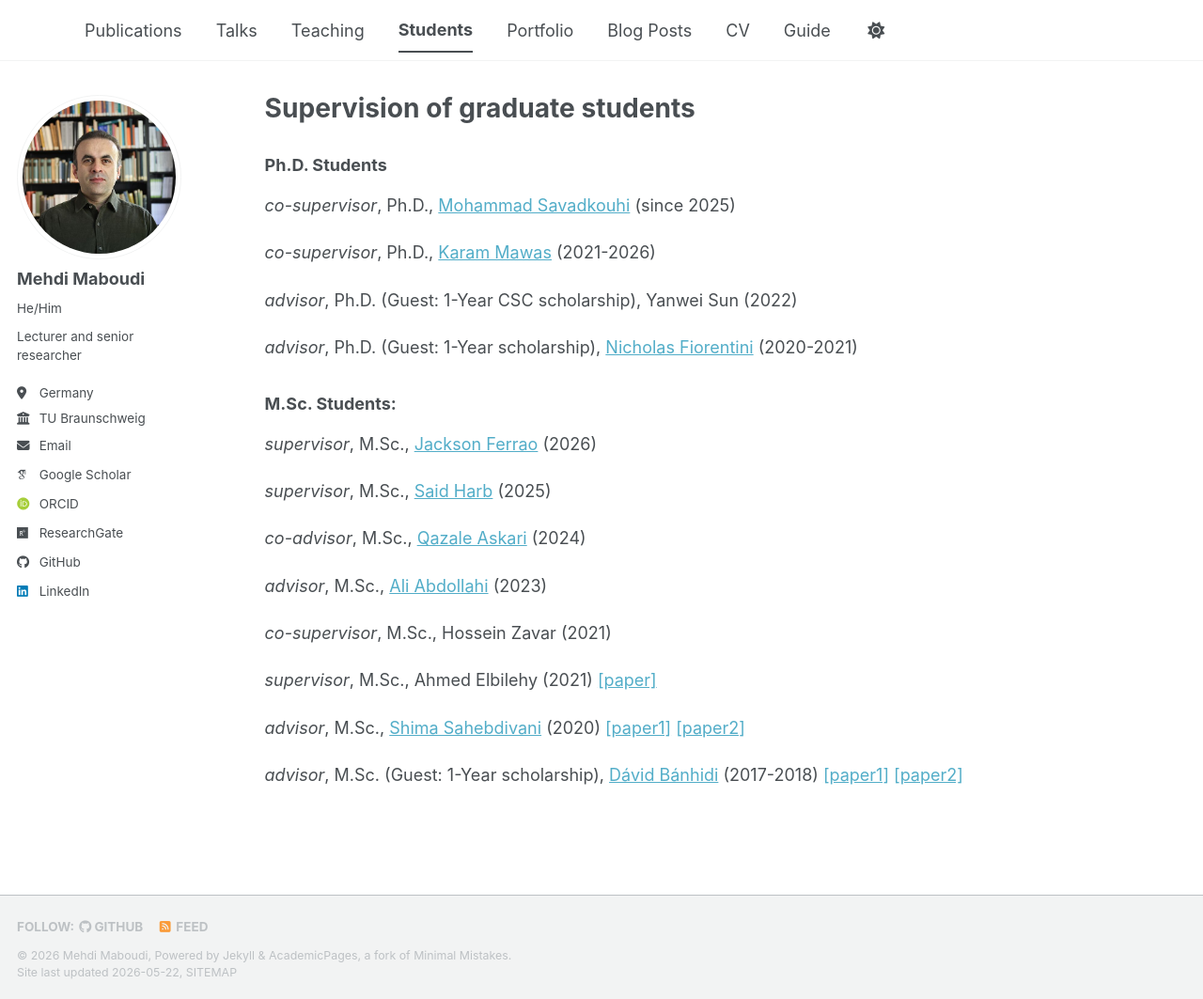
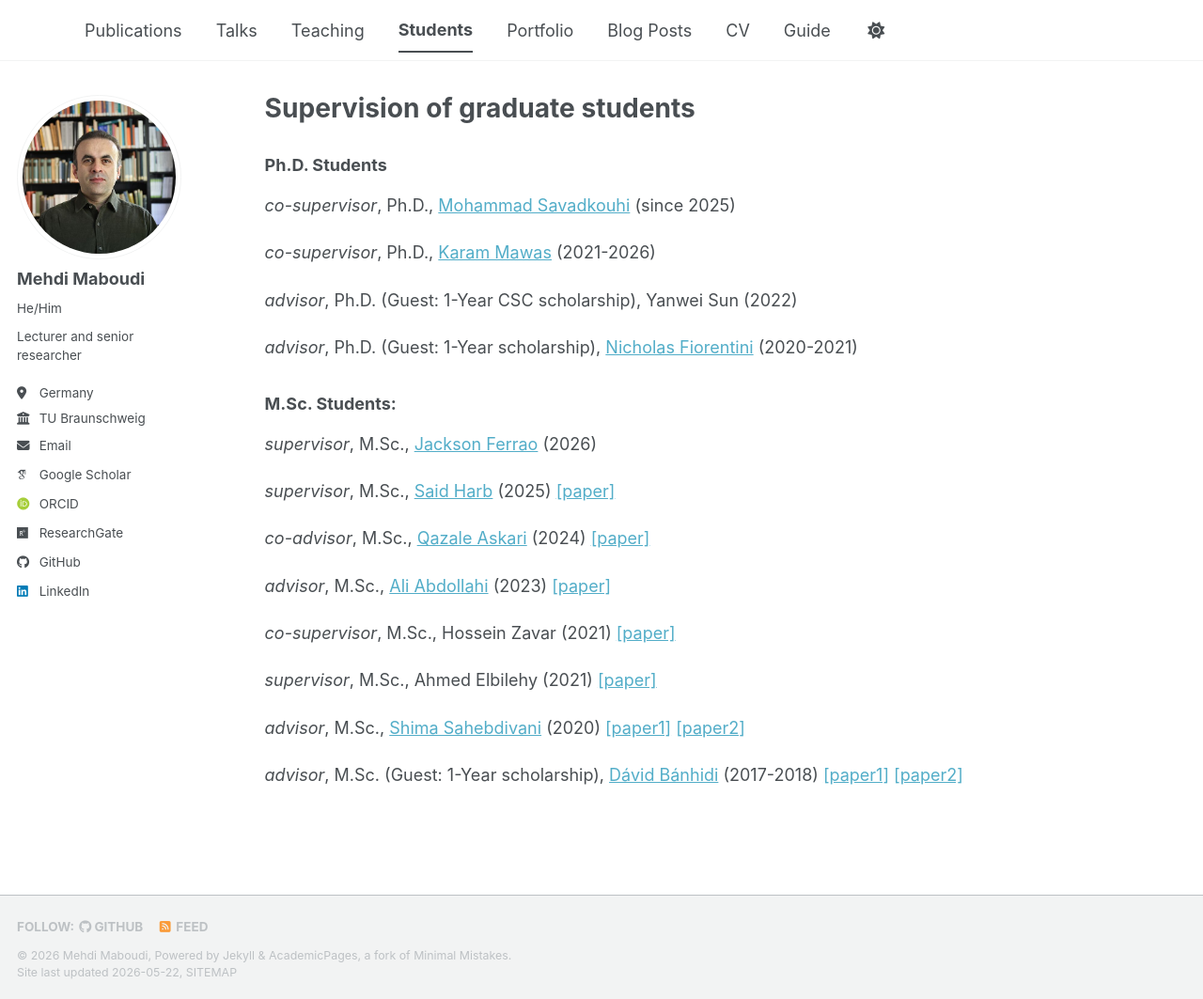
Before and after one commit to MehdiMaboudi/mehdimaboudi.github.io, a Jekyll site: the page built from _pages/students.html, in a window 1280 px wide and 1063 px high. Shown: the whole window at 94% size. Built offline with Jekyll 4.4.1, drawn with Linux system fonts in a browser that asks for light colours; some web fonts are replaced; a script bundle is joined from its source files by our own code; library files that are not in the unit come from our copies.

Commit message:
MSc students papers added

```diff
--- a/_pages/students.html
+++ b/_pages/students.html
@@ -31,18 +31,22 @@ author_profile: true
 
   <p>
     <i>supervisor</i>, M.Sc., <a href="https://www.linkedin.com/in/said-harb/"  target="_blank" rel="noopener noreferrer">Said Harb</a> (2025)
+    <a href="https://arxiv.org/abs/2605.08971" target="_blank" rel="noopener noreferrer">[paper]</a>
   </p>
 
   <p>
     <i>co-advisor</i>, M.Sc., <a href="https://www.linkedin.com/in/qazale-askari-1a41372b4/"  target="_blank" rel="noopener noreferrer">Qazale Askari</a> (2024)
+    <a href="https://www.mdpi.com/2072-4292/16/23/4377" target="_blank" rel="noopener noreferrer">[paper]</a>
   </p>
 
   <p>
     <i>advisor</i>, M.Sc., <a href="https://www.linkedin.com/in/ali-abdollahi-b10b5920a/"  target="_blank" rel="noopener noreferrer">Ali Abdollahi</a> (2023)
-  </p>
+    <a href="https://www.mdpi.com/1424-8220/23/13/5934" target="_blank" rel="noopener noreferrer">[paper]</a>
+</p>
 
   <p>
     <i>co-supervisor</i>, M.Sc., Hossein Zavar (2021)
+    <a href="https://isprs-archives.copernicus.org/articles/XLIII-B4-2021/267/2021/" target="_blank" rel="noopener noreferrer">[paper]</a>
   </p>
 
   <p>
```
